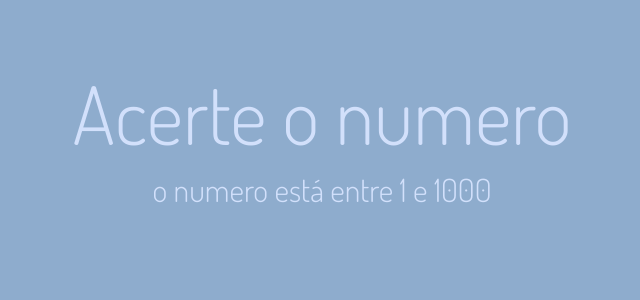
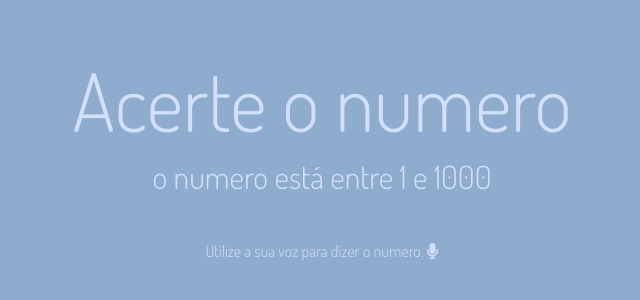
Before and after one commit to rony1533/jogo-numero-secreto, a plain HTML site: page index.html in a window 1280 px wide. Shown: the part 240-540 px from the top of the page, without its empty margins (318-958 px from the left). Drawn offline with nearby package versions, Linux system fonts and the light colour scheme.

Commit message:
feat: adicionando informacao para o usuario

```diff
--- a/index.html
+++ b/index.html
@@ -15,6 +15,8 @@
 
     <div id="answer" class="message"></div>
 
+    <p class="info">Utilize a sua voz para dizer o numero. <i class="fa-solid fa-microphone"></i></p>
+
     <script src="app/drawNumber.js"></script>
     <script src="app/speechRecognition.js"></script>
     <script src="app/validation.js"></script>
--- a/style.css
+++ b/style.css
@@ -61,3 +61,7 @@ h3 {
     background-color: var(--secondary-color);
     transition: 5ms;
 }
+
+.info {
+    margin-top: 10px;
+}
```
